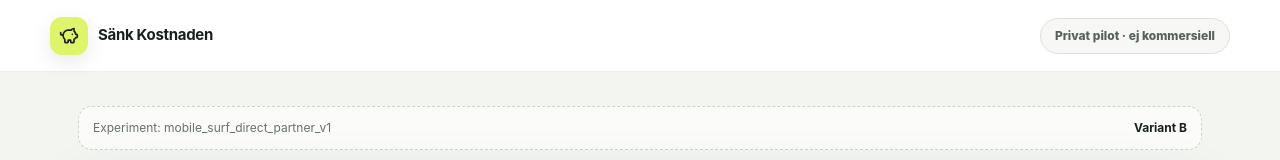
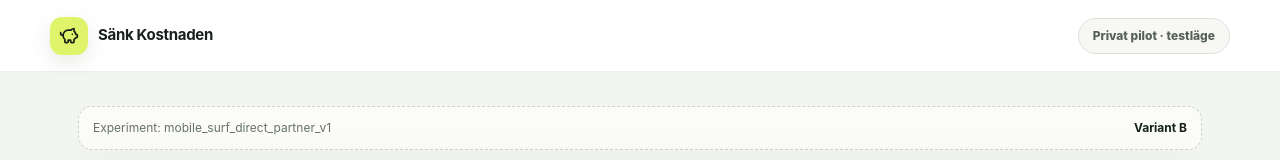
Before and after one commit to arvidlandin-cpu/sankkostnaden, a Next.js app: page /experiments/mobile-surf-pilot in a window 1280 px wide. Shown: the top 160 px of the page. Built offline with nearby package versions, Linux system fonts and the light colour scheme.

Commit message:
Clarify live pilot banner

```diff
--- a/components/experiments/MobileSurfPilot.tsx
+++ b/components/experiments/MobileSurfPilot.tsx
@@ -216,7 +216,7 @@ export default function MobileSurfPilot() {
     <>
       <header className={selectorStyles.topbar}>
         <Link className={selectorStyles.brand} href='/'><span><PiggyBank size={20} /></span><strong>Sänk Kostnaden</strong></Link>
-        <div className={pilotStyles.testBanner}>Privat pilot · ej kommersiell</div>
+        <div className={pilotStyles.testBanner}>Privat pilot · testläge</div>
       </header>
 
       <main className={selectorStyles.shell}>
```
